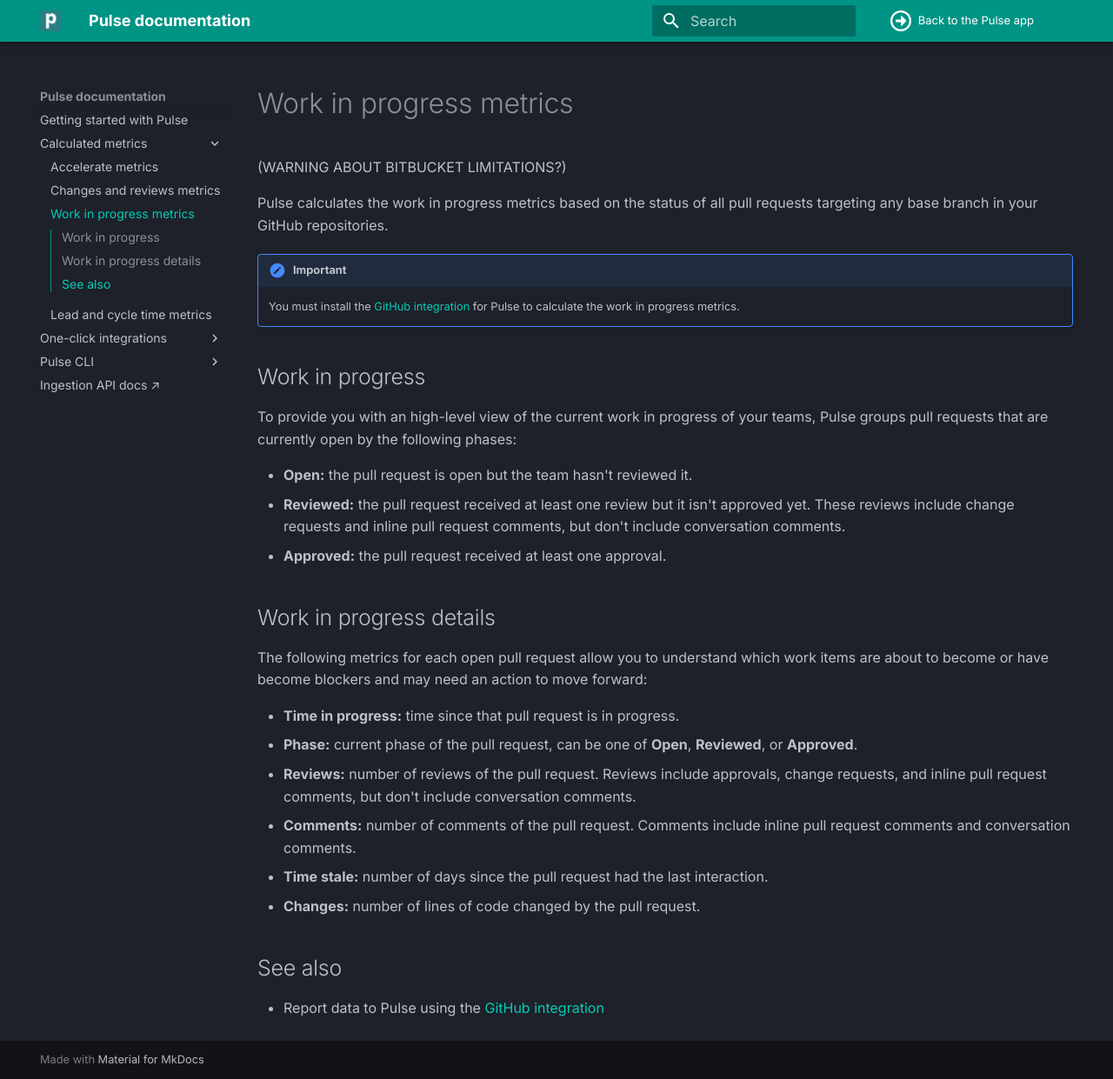
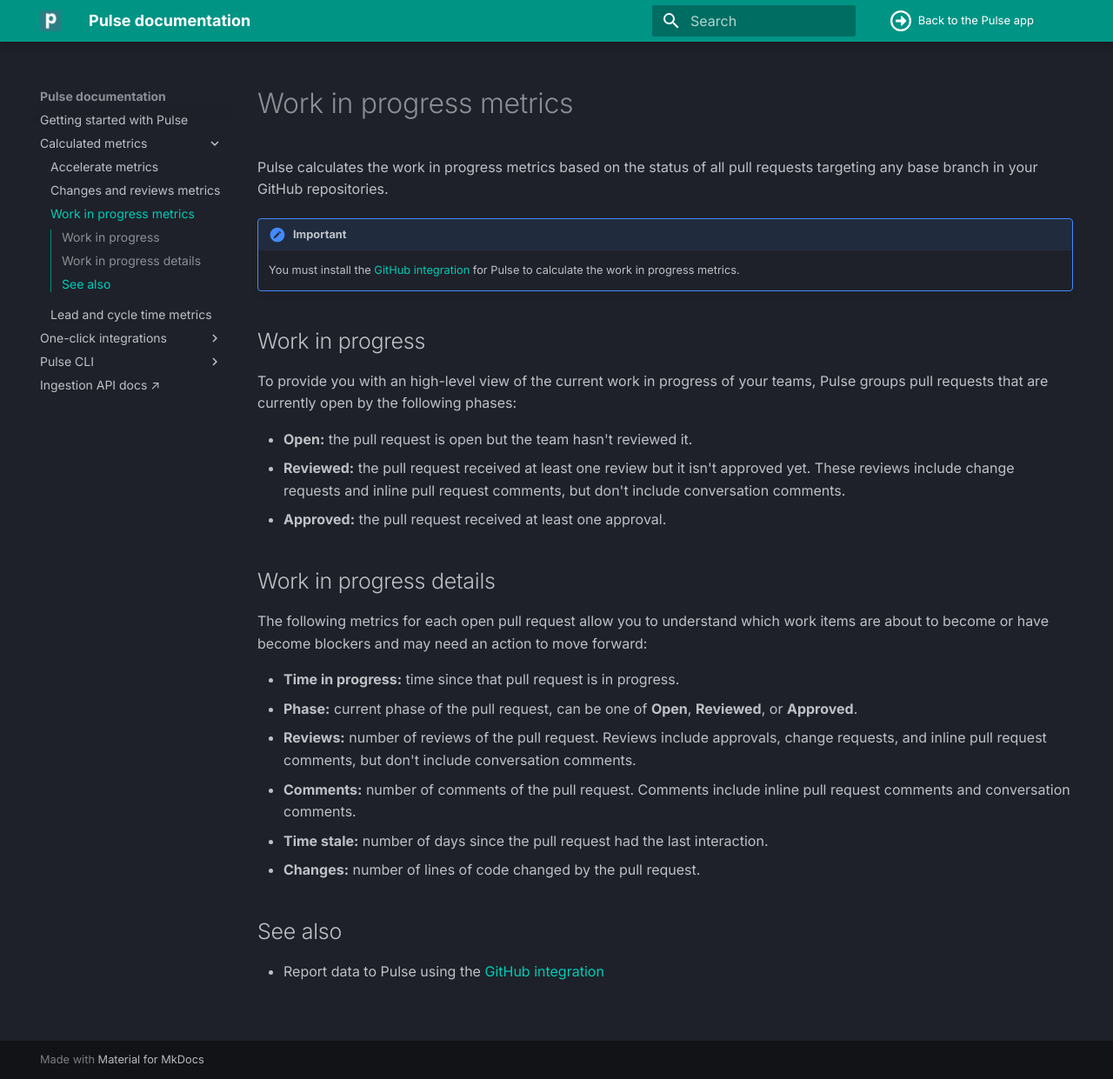
Before and after one commit to codacy/pulse-user-docs, an MkDocs documentation site: the page built from docs/metrics/accelerate-wip.md, in a window 1280 px wide and 1241 px high. Shown: the whole window at 87% size. Built offline with MkDocs 1.6.1 and Material for MkDocs 9.7.7, drawn with Linux system fonts in a browser that asks for light colours.

Commit message:
clean: Remove limitation message from changes and reviews metrics and wip metrics

```diff
--- a/docs/metrics/accelerate-wip.md
+++ b/docs/metrics/accelerate-wip.md
@@ -1,6 +1,4 @@
 # Work in progress metrics
-
-(WARNING ABOUT BITBUCKET LIMITATIONS?)
 
 Pulse calculates the work in progress metrics based on the status of all pull requests targeting any base branch in your GitHub repositories.
 
```
Also changed, not shown: docs/metrics/accelerate-changes.md (+0 -2 lines).
